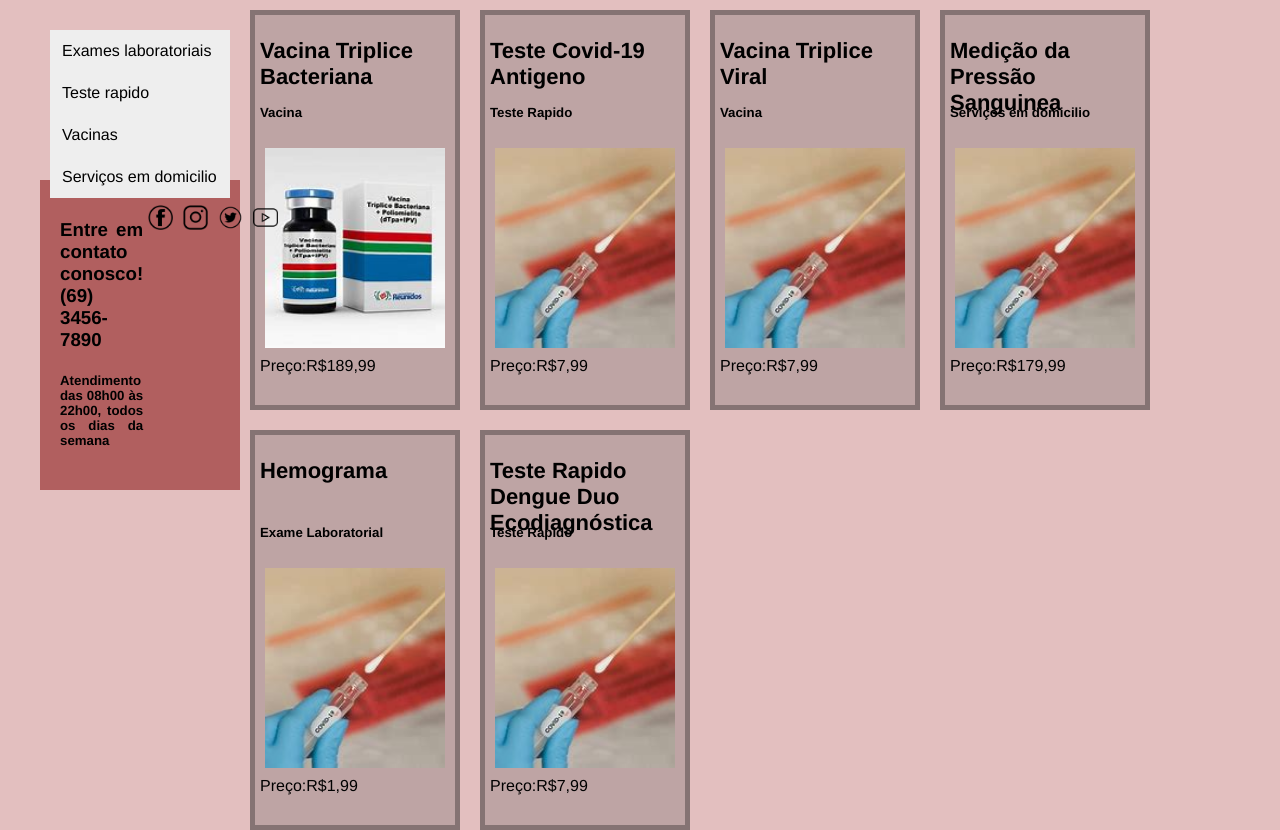
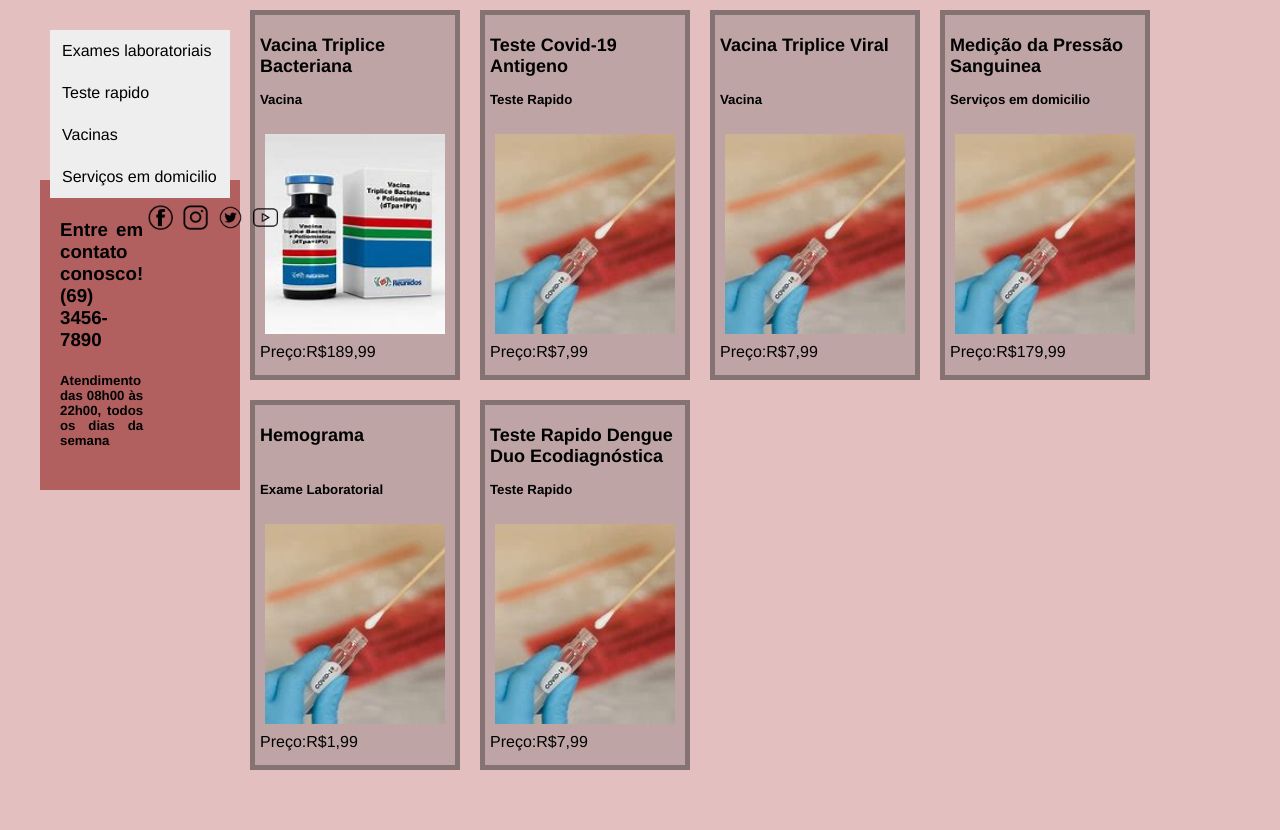
Before and after one commit to Po747o/Pharmacy, a PHP site: page /servicosevacinas.html in a window 1280 px wide. Shown: the part 241-1071 px from the top of the page. After the commit the page ends 1011 px from the top, so only its background shows below. Run offline with PHP 8.4, Linux system fonts and the light colour scheme.

Commit message:
Atualização (Nano) 14/04

```diff
--- a/css/layoutservicosevacinas.css
+++ b/css/layoutservicosevacinas.css
@@ -13,7 +13,7 @@
 .card{
     background-color: rgba(104, 100, 100, 0.301);
     width:190px;
-    height:380px;
+    height:350px;
     float: left;
    padding: 5px;
    margin-left: 10px;
@@ -25,7 +25,7 @@
 }
 
 .card h2{
-    height: 45px;
+    height: 35px;
 }
 
 .menuvertical {
@@ -55,5 +55,5 @@
     margin: 5px 5px 5px 5px;
 }
 h2{
-    font-size: 22px;
+    font-size: 18px;
 }
```
